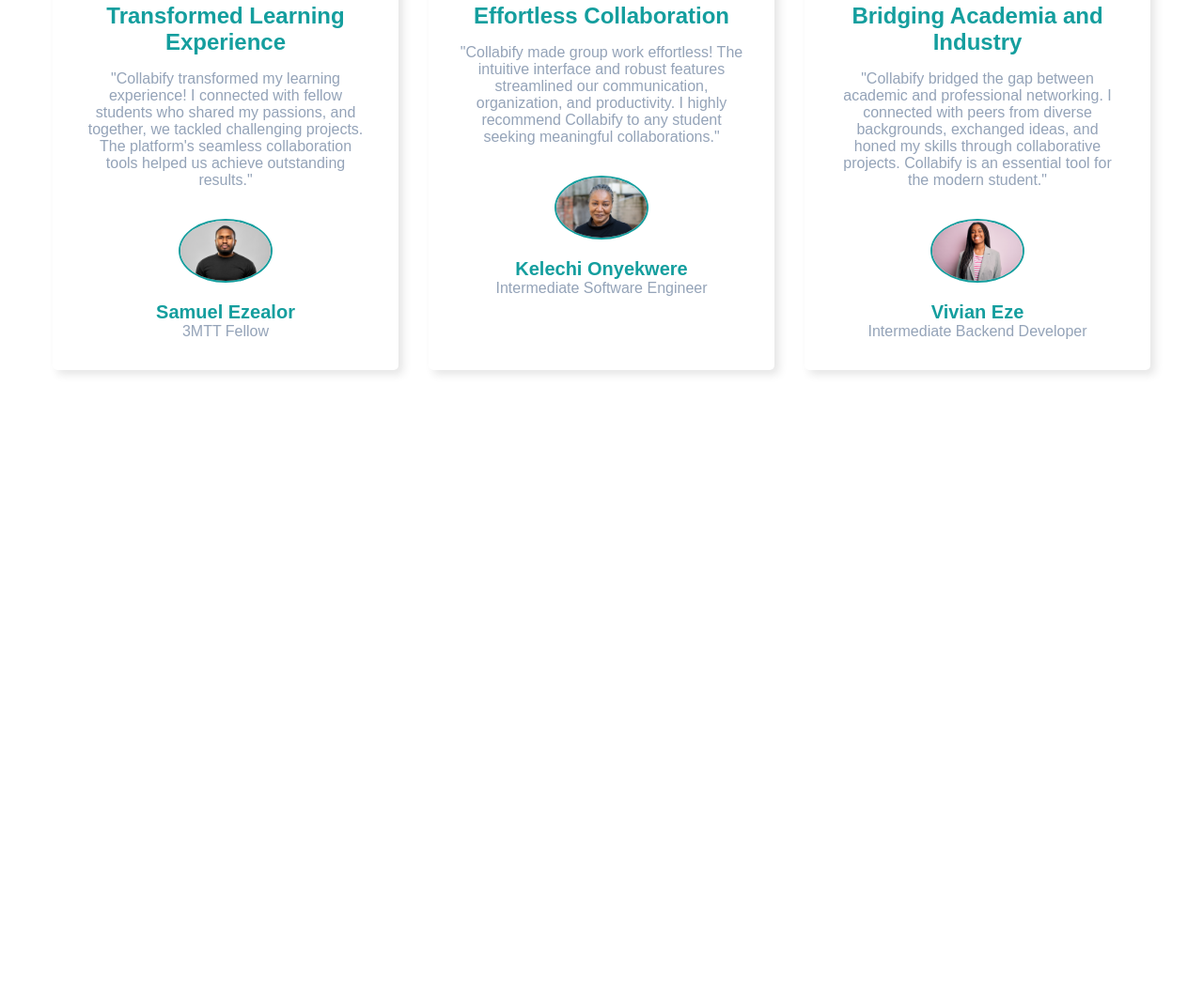
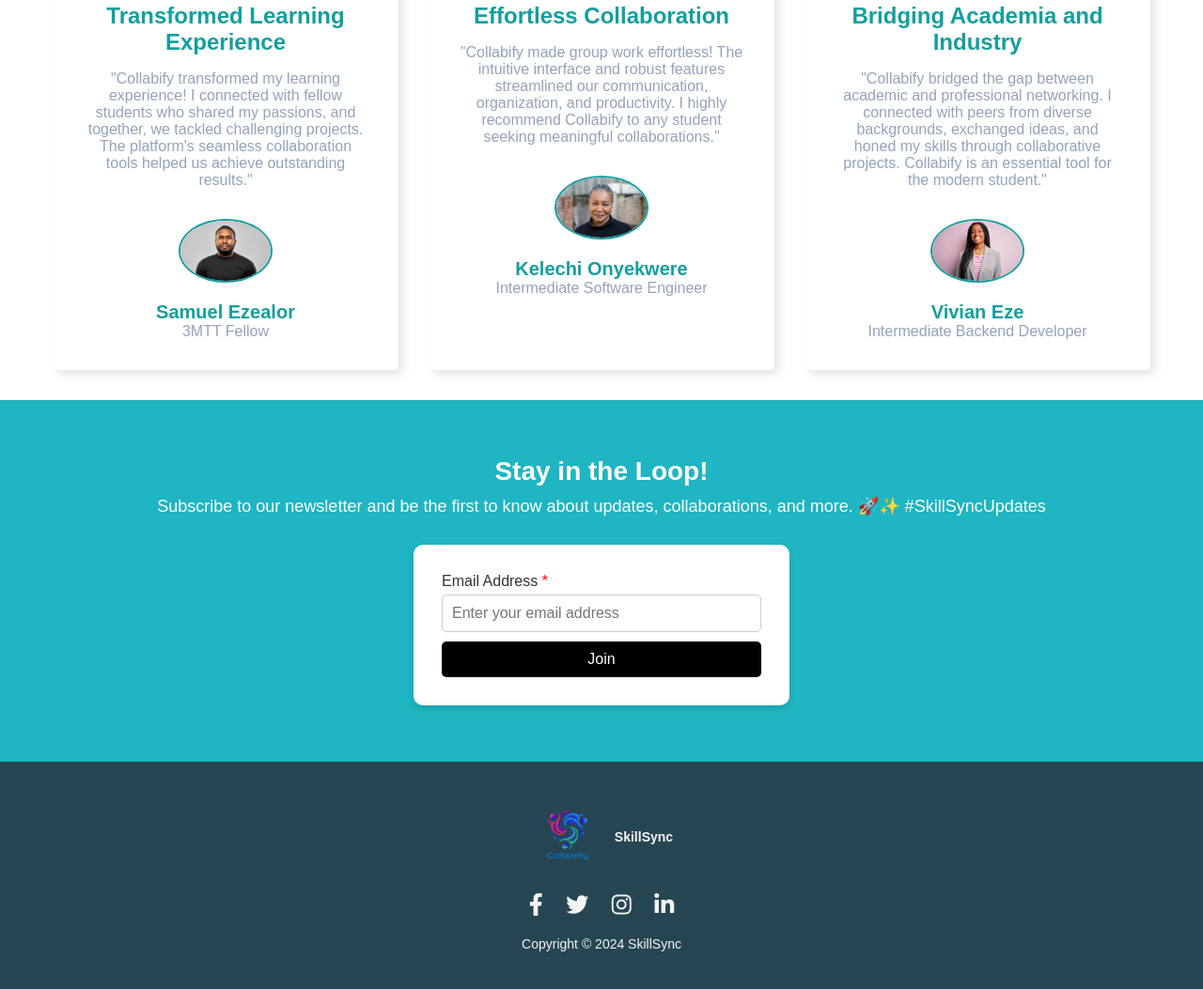
Before and after one commit to giddy11/Collabify, a plain HTML site: page index.html in a window 1280 px wide. Shown: the part 1576-2629 px from the top of the page at 94% size. Before the commit the page ends 2002 px from the top, so only its background shows below. Drawn offline with nearby package versions, Linux system fonts and the light colour scheme.

Commit message:
Updated Landing Page.

```diff
--- a/index.html
+++ b/index.html
@@ -6,7 +6,7 @@
     <title>Collabify - Connecting Skills, Creating Futures</title>
     <link rel="stylesheet" href="style.css">
     <link rel="stylesheet" href="https://cdnjs.cloudflare.com/ajax/libs/font-awesome/6.0.0-beta3/css/all.min.css">
-
+    <link rel="icon" type="image/x-icon" href="img/collabifyLogo.png">
 
     <!-- AOS CSS -->
     <link href="https://cdnjs.cloudflare.com/ajax/libs/aos/2.3.4/aos.css" rel="stylesheet">
@@ -21,11 +21,11 @@
     <div class="logo"><img src="img/collabifyLogo.png" alt="Collabify Logo"></div>
     <div>
       <ul class="nav-links">
-        <li><a href="#about">Home</a></li>
-        <li><a href="#experience">Testimonial</a></li>
-        <li><a href="#projects">Subscribe</a></li>
-        <li><a href="#contacts">Login</a></li>
-        <li><a href="#" class="sign-up">Sign Up</a></li>
+        <li><a href="#home">Home</a></li>
+        <li><a href="#testimonial">Testimonial</a></li>
+        <li><a href="#subscribe">Subscribe</a></li>
+        <li><a href="/src/pages/login.html">Login</a></li>
+        <li><a href="/src/pages/signup.html" class="sign-up">Sign Up</a></li>
       </ul>
     </div>
   </nav>
@@ -39,11 +39,11 @@
       <span></span>
     </div>
     <div class="menu-links">
-      <li><a href="#about" onclick="toggleMenu()">Home</a></li>
-      <li><a href="#experience" onclick="toggleMenu()">Testimonial</a></li>
-      <li><a href="#projects" onclick="toggleMenu()">Subscribe</a></li>
-      <li><a href="#contacts" onclick="toggleMenu()">Login</a></li>
-      <li><a href="#" class="sign-up">Sign Up</a></li>
+      <li><a href="#home" onclick="toggleMenu()">Home</a></li>
+      <li><a href="#testimonial" onclick="toggleMenu()">Testimonial</a></li>
+      <li><a href="#subscribe" onclick="toggleMenu()">Subscribe</a></li>
+      <li><a href="/src/pages/login.html" onclick="toggleMenu()">Login</a></li>
+      <li><a href="/src/pages/signup.html" class="sign-up">Sign Up</a></li>
     </div>
     </div>
 
@@ -51,7 +51,7 @@
     </header>
 
     <!-- Hero Section -->
-    <section class="hero">
+    <section id="home" class="hero">
         <div class="hero-content" >
             <h1>Empowering Connections, Building Futures</h1>
             <p>Welcome to Collabify, where tech enthusiasts and learners unite. Discover peers, collaborate on projects, and unlock your potential in a vibrant community built for growth.</p>
@@ -81,7 +81,7 @@
 </section>
 
 
-<section class="section__container">
+<section id="testimonial" class="section__container">
     <h2>Testimonials</h2>
     <h1>What our customers say</h1>
     <div class="section__grid">
@@ -121,6 +121,36 @@
   </section>
 
 
+  <!-- Newsletter Section -->
+<section id="subscribe" class="newsletter-section">
+    <h2>Stay in the Loop!</h2>
+    <p>Subscribe to our newsletter and be the first to know about updates, collaborations, and more. 🚀✨ #SkillSyncUpdates</p>
+    <form class="newsletter-form">
+        <label for="email">Email Address <span>*</span></label>
+        <input type="email" id="email" name="email" required placeholder="Enter your email address">
+        <p class="error-message">This field is required.</p>
+        <button type="submit">Join</button>
+    </form>
+</section>
+
+<!-- Footer Section -->
+<footer class="footer-section">
+    <div class="footer-logo">
+        <img src="img/collabifyLogo.png" alt="SkillSync Logo">
+        <p>SkillSync</p>
+    </div>
+    <div class="footer-socials">
+        <a href="https://facebook.com/yourpage" target="_blank"><i class="fab fa-facebook-f"></i></a>
+        <a href="https://twitter.com/yourpage" target="_blank"><i class="fab fa-twitter"></i></a>
+        <a href="https://instagram.com/yourpage" target="_blank"><i class="fab fa-instagram"></i></a>
+        <a href="https://linkedin.com/in/yourprofile" target="_blank"><i class="fab fa-linkedin-in"></i></a>
+    </div>
+    <p class="footer-copyright">Copyright © 2024 SkillSync</p>
+</footer>
+
+
+
+
     <!-- Back to Top Button -->
     <a href="#" class="back-to-top"><i class="fas fa-arrow-up"></i></a>
 
--- a/script.js
+++ b/script.js
@@ -24,3 +24,18 @@
       behavior: 'smooth'
   });
 });
+
+document.querySelector('.newsletter-form').addEventListener('submit', function(event) {
+  event.preventDefault();
+
+  const emailInput = document.getElementById('email');
+  const errorMessage = document.querySelector('.error-message');
+
+  if (!emailInput.value) {
+      errorMessage.style.display = 'block';
+  } else {
+      errorMessage.style.display = 'none';
+      alert("Thank you for subscribing!");
+      emailInput.value = ''; // Clear the input field
+  }
+});
--- a/style.css
+++ b/style.css
@@ -484,3 +484,145 @@
 .section__card:hover img {
   border-color: var(--white);
 }
+
+/* Newsletter Section Styles */
+.newsletter-section {
+  background-color: #1fb5c2;
+  color: #ffffff;
+  padding: 60px 20px;
+  text-align: center;
+}
+
+.newsletter-section h2 {
+  font-size: 28px;
+  margin-bottom: 10px;
+}
+
+.newsletter-section p {
+  font-size: 18px;
+  margin-bottom: 30px;
+}
+
+.newsletter-form {
+  background-color: #ffffff;
+  padding: 30px;
+  border-radius: 10px;
+  display: inline-block;
+  text-align: left;
+  max-width: 400px;
+  width: 100%;
+  box-shadow: 0px 4px 8px rgba(0, 0, 0, 0.1);
+}
+
+.newsletter-form label {
+  display: block;
+  color: #333;
+  font-size: 16px;
+  margin-bottom: 5px;
+}
+
+.newsletter-form label span {
+  color: red;
+}
+
+.newsletter-form input[type="email"] {
+  width: 100%;
+  padding: 10px;
+  font-size: 16px;
+  border: 1px solid #ccc;
+  border-radius: 5px;
+  margin-bottom: 10px;
+}
+
+.newsletter-form .error-message {
+  color: red;
+  font-size: 14px;
+  display: none;
+}
+
+.newsletter-form button {
+  background-color: #000000;
+  color: #ffffff;
+  padding: 10px 20px;
+  font-size: 16px;
+  border: none;
+  border-radius: 5px;
+  cursor: pointer;
+  width: 100%;
+}
+
+.newsletter-form button:hover {
+  background-color: #333333;
+}
+
+/* Footer Section Styles */
+.footer-section {
+  background-color: #264653;
+  color: #f4f4f4;
+  padding: 40px 20px;
+  text-align: center;
+  position: relative;
+}
+
+.footer-logo {
+  display: flex;
+  align-items: center;
+  justify-content: center;
+  margin-bottom: 10px;
+}
+
+.footer-logo img {
+  width: 80px;
+  height: 80px;
+  margin-right: 10px;
+}
+
+.footer-logo p {
+  font-size: 20px;
+  color: #e9c46a;
+  font-weight: bold;
+  margin: 0;
+}
+
+.footer-socials {
+  margin: 20px 0;
+}
+
+.footer-socials a {
+  color: #f4f4f4;
+  font-size: 20px;
+  margin: 0 10px;
+  text-decoration: none;
+  transition: color 0.3s;
+}
+
+.footer-socials a:hover {
+  color: #2a9d8f;
+}
+
+.footer-socials i {
+  font-size: 24px;
+}
+
+.footer-section p {
+  font-size: 14px;
+  color: #f4f4f4;
+}
+
+.footer-section .back-to-top {
+  position: absolute;
+  bottom: 20px;
+  right: 20px;
+  background-color: #e9c46a;
+  color: #264653;
+  padding: 10px;
+  border-radius: 50%;
+  font-size: 18px;
+  cursor: pointer;
+  display: none; /* This can be set to display: block; with JavaScript when scrolling */
+}
+
+.footer-section .back-to-top:hover {
+  background-color: #2a9d8f;
+  color: #ffffff;
+}
```
